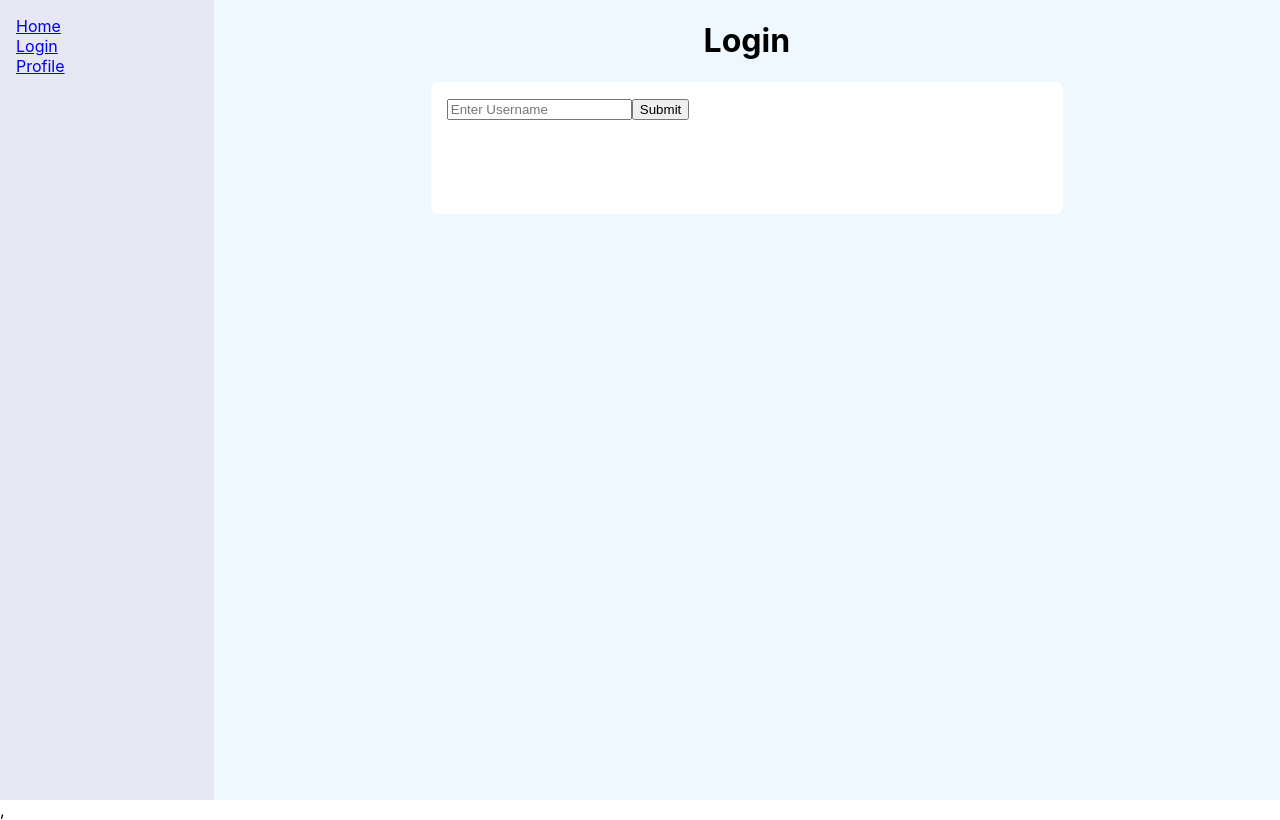
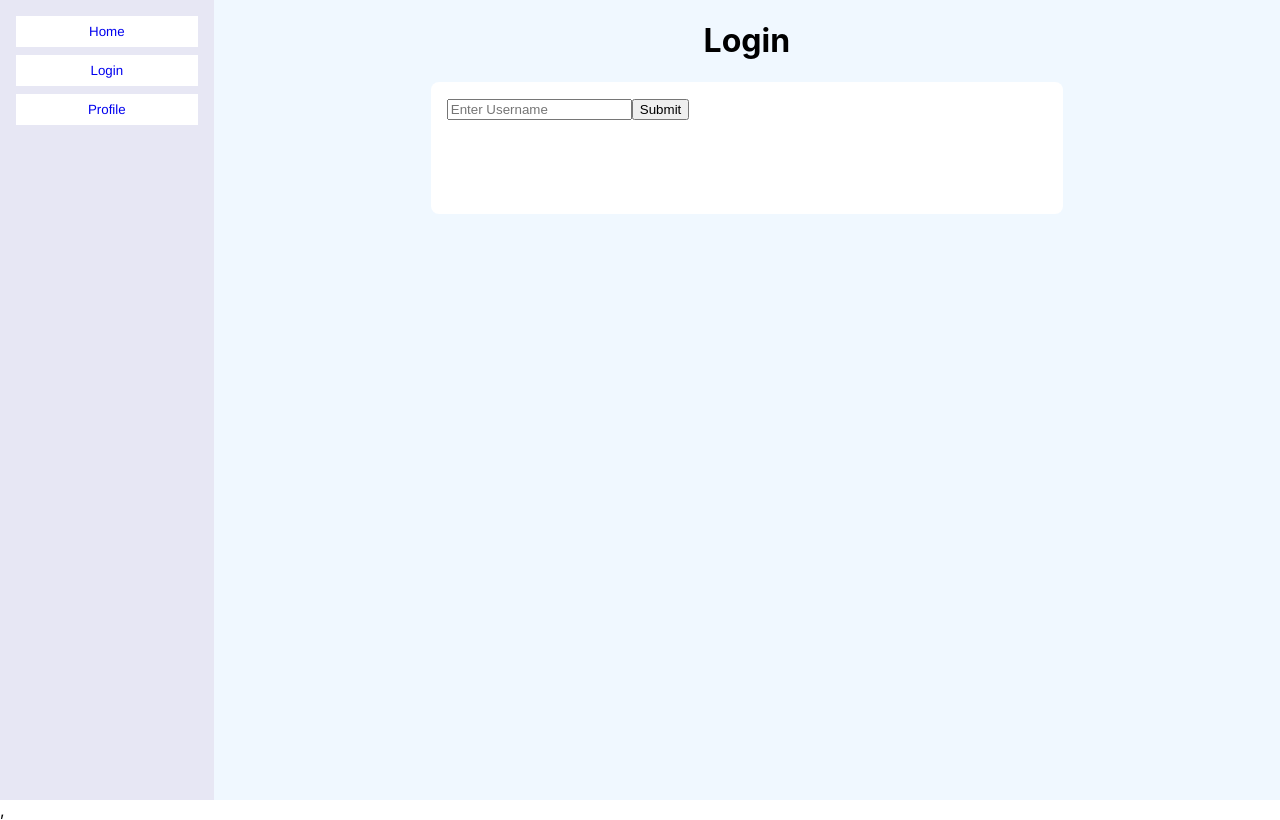
Before and after one commit to jahowle/Phase-2-Final-Project, a React (Create React App) app in the folder tweet-clone/: page /login in a window 1280 px wide. Built offline with nearby package versions, Linux system fonts and the light colour scheme; no server answers.

Commit message:
added styling to nav links

```diff
--- a/tweet-clone/src/App.css
+++ b/tweet-clone/src/App.css
@@ -60,3 +60,28 @@
   border-radius: 8px;
   padding: 16px
 }
+
+.nav-button {
+  border: none;
+  padding: 8px;
+  margin-bottom: 8px;
+  background-color: white;
+  text-decoration: none;
+  font-family: Helvetica, Arial, sans-serif;
+}
+
+a:link {
+  text-decoration: none;
+}
+
+a:visited {
+  text-decoration: none;
+}
+
+a:hover {
+  text-decoration: underline;
+}
+
+a:active {
+  text-decoration: underline;
+}
--- a/tweet-clone/src/components/Sidebar.js
+++ b/tweet-clone/src/components/Sidebar.js
@@ -4,15 +4,23 @@ import { NavLink } from "react-router-dom";
 function Sidebar() {
     return(
         <div className="sidebar">
+            <button className="nav-button">
             <NavLink to="/" exact>
                 Home
             </NavLink>
+            </button>
+
+            <button className="nav-button">
             <NavLink to="/login" exact>
                 Login
             </NavLink>
+            </button>
+
+           <button className="nav-button">
             <NavLink to="/profile" exact>
                 Profile
             </NavLink>
+            </button>
         </div>
     )
 }
```
